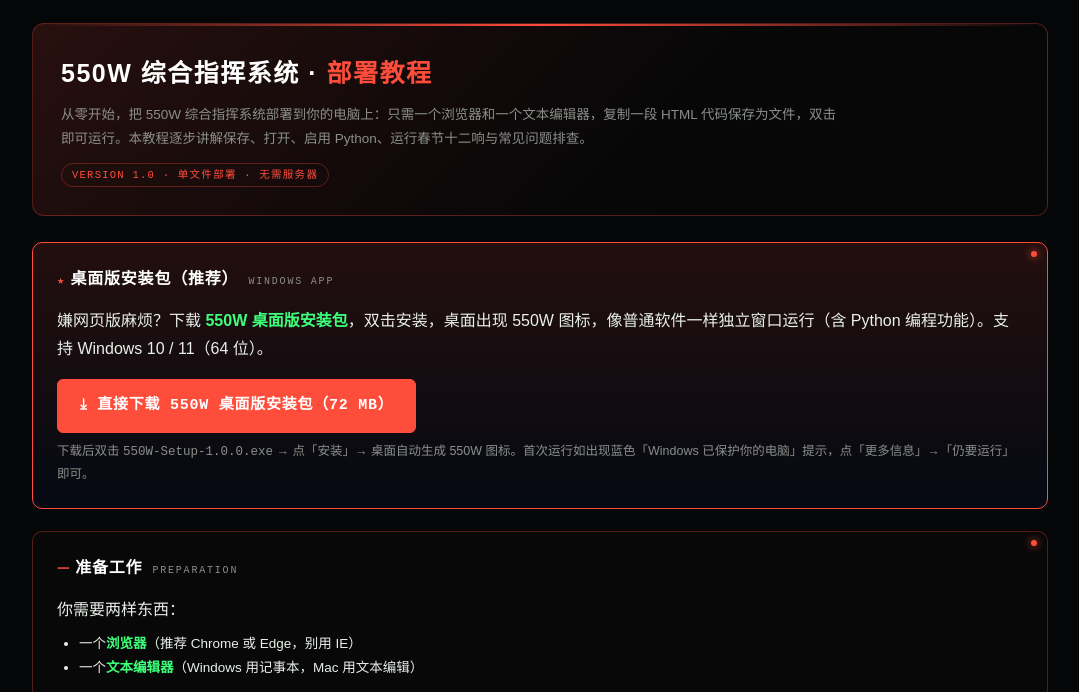
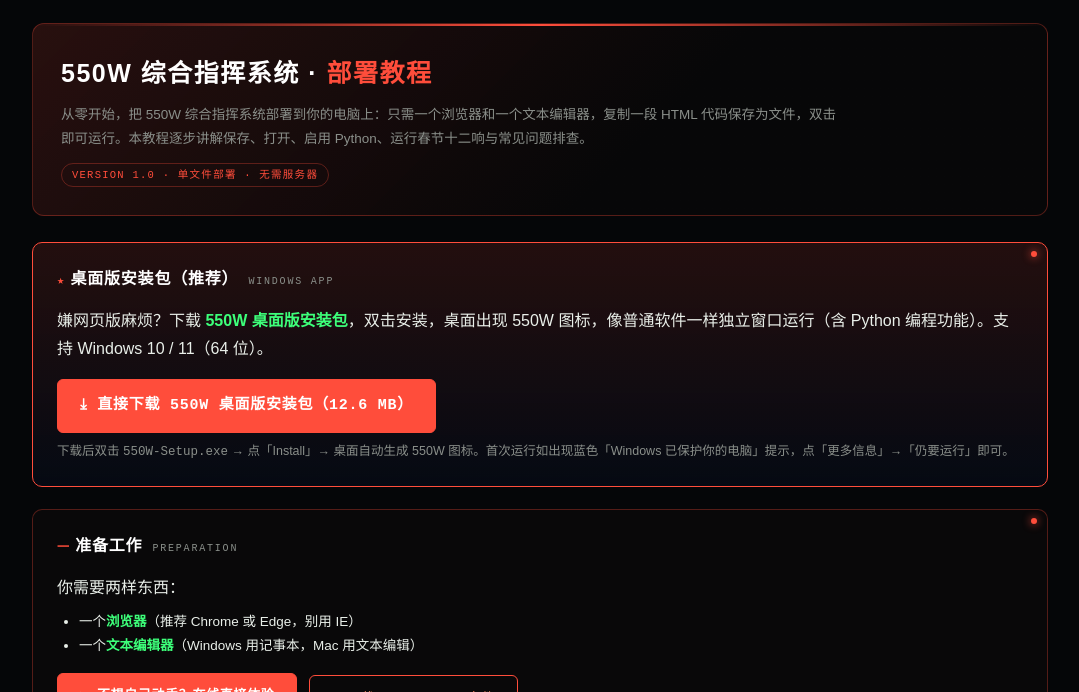
Before and after one commit to xiaojiang269/official-site, a plain HTML site: page deploy.html in a window 1280 px wide. Shown: the part 96-788 px from the top of the page, without its empty margins (100-1179 px from the left). Drawn offline with Linux system fonts and the light colour scheme.

Commit message:
轻量版安装包上线：12.6MB替换72MB，更新首页/教程页下载入口

```diff
--- a/deploy.html
+++ b/deploy.html
@@ -124,9 +124,9 @@
     <div class="h-title"><h2><span class="idx">★</span>桌面版安装包（推荐）</h2><span>WINDOWS APP</span></div>
     <p>嫌网页版麻烦？下载 <b style="color:var(--green)">550W 桌面版安装包</b>，双击安装，桌面出现 550W 图标，像普通软件一样独立窗口运行（含 Python 编程功能）。支持 Windows 10 / 11（64 位）。</p>
     <div class="cta">
-      <a class="btn" href="550W-Setup-1.0.0.exe" style="font-size:15px;padding:13px 22px">⤓ 直接下载 550W 桌面版安装包（72 MB）</a>
+      <a class="btn" href="550W-Setup.exe" style="font-size:15px;padding:13px 22px">⤓ 直接下载 550W 桌面版安装包（12.6 MB）</a>
     </div>
-    <p class="dim" style="margin-top:8px">下载后双击 <code>550W-Setup-1.0.0.exe</code> → 点「安装」→ 桌面自动生成 550W 图标。首次运行如出现蓝色「Windows 已保护你的电脑」提示，点「更多信息」→「仍要运行」即可。</p>
+    <p class="dim" style="margin-top:8px">下载后双击 <code>550W-Setup.exe</code> → 点「Install」→ 桌面自动生成 550W 图标。首次运行如出现蓝色「Windows 已保护你的电脑」提示，点「更多信息」→「仍要运行」即可。</p>
   </div>
 
   <div class="hud">
```
Also changed, not shown: index.html (+1 -1 lines), 1 other file.
